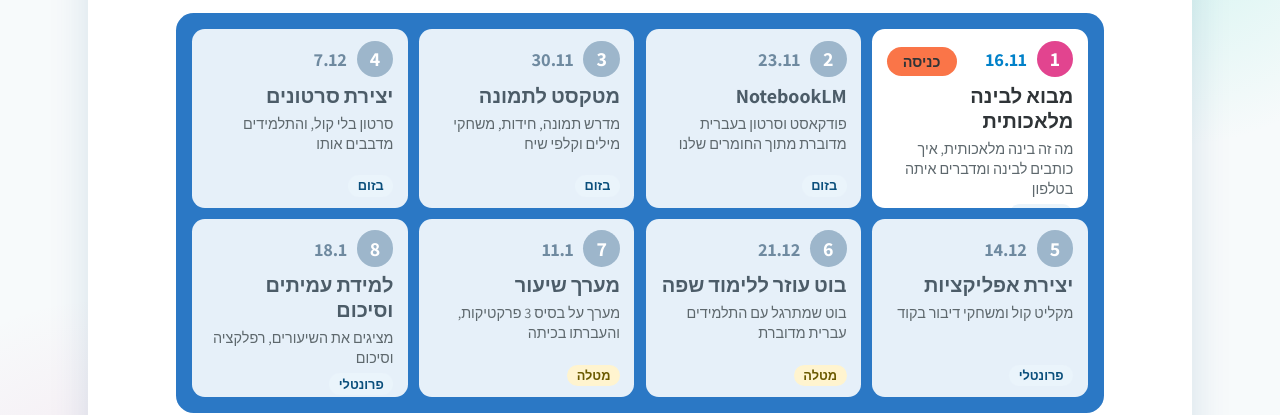
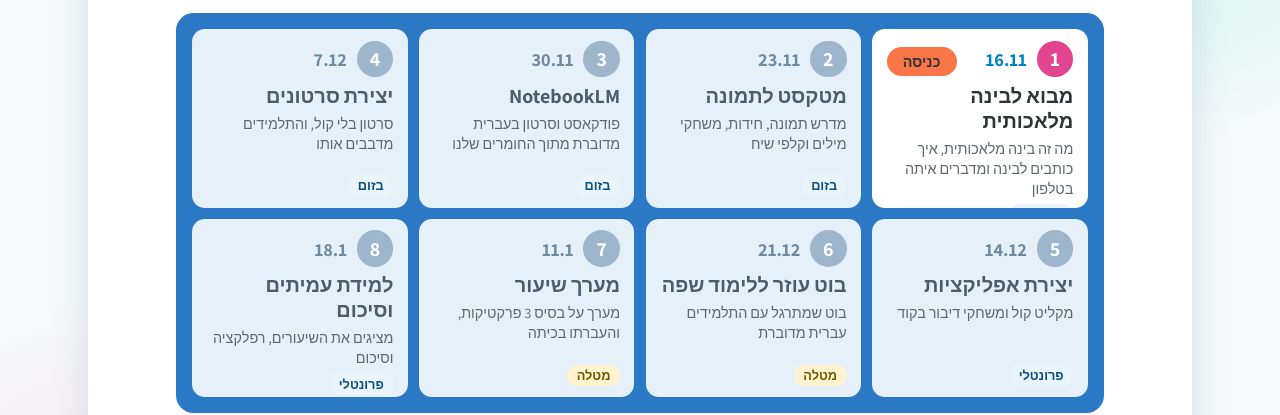
Before and after one commit to shirazel/tel-sheva, a plain HTML site: page index.html in a window 1280 px wide. Shown: the part 210-625 px from the top of the page. Drawn offline with Linux system fonts and the light colour scheme.

Commit message:
החלפת סדר מפגשים 2 ו-3: תמונות ב-23.11, NotebookLM ב-30.11
Co-Authored-By: Claude Opus 5.5 <noreply@anthropic.com>

```diff
--- a/index.html
+++ b/index.html
@@ -66,8 +66,8 @@ a.s .go{position:absolute;top:22px;left:18px;background:var(--orange);color:var(
 /* page = עמוד המפגש. מפגש בלי page מוצג "בקרוב" */
 const SESSIONS=[
  {date:'16.11',type:'פרונטלי',title:'מבוא לבינה מלאכותית',desc:'מה זה בינה מלאכותית, איך כותבים לבינה ומדברים איתה בטלפון',page:'lesson-1.html'},
- {date:'23.11',type:'בזום',title:'NotebookLM',desc:'פודקאסט וסרטון בעברית מדוברת מתוך החומרים שלנו'},
- {date:'30.11',type:'בזום',title:'מטקסט לתמונה',desc:'מדרש תמונה, חידות, משחקי מילים וקלפי שיח'},
+ {date:'23.11',type:'בזום',title:'מטקסט לתמונה',desc:'מדרש תמונה, חידות, משחקי מילים וקלפי שיח'},
+ {date:'30.11',type:'בזום',title:'NotebookLM',desc:'פודקאסט וסרטון בעברית מדוברת מתוך החומרים שלנו'},
  {date:'7.12',type:'בזום',title:'יצירת סרטונים',desc:'סרטון בלי קול, והתלמידים מדבבים אותו'},
  {date:'14.12',type:'פרונטלי',title:'יצירת אפליקציות',desc:'מקליט קול ומשחקי דיבור בקוד'},
  {date:'21.12',type:'מטלה',title:'בוט עוזר ללימוד שפה',desc:'בוט שמתרגל עם התלמידים עברית מדוברת'},
```
